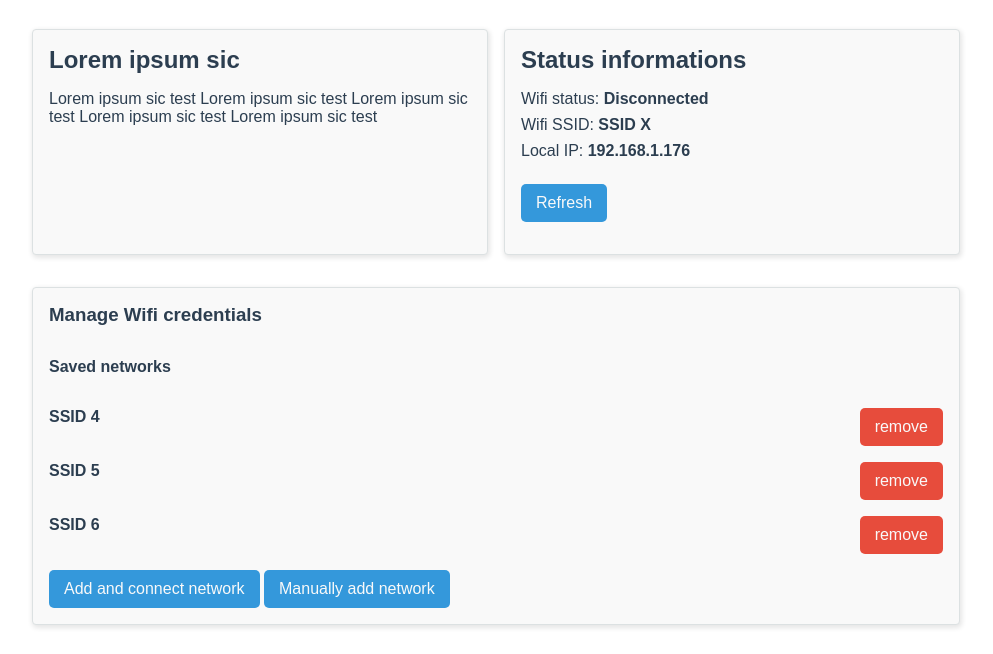
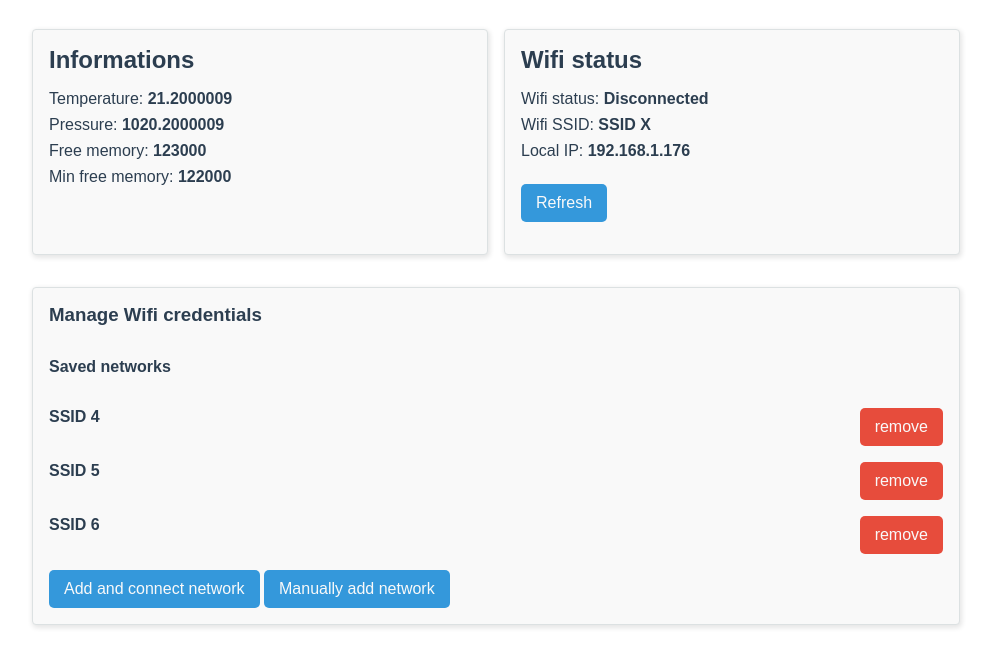
Before and after one commit to Akrobate/webradio-esp32-i2s, a website: page code/webinterface/index.html in a window 1280 px wide. Shown: the part 91-745 px from the top of the page, without its empty margins (144-1137 px from the left). Drawn offline with Linux system fonts and the light colour scheme.

Commit message:
Added webinterface updates

```diff
--- a/code/webinterface/index.html
+++ b/code/webinterface/index.html
@@ -20,15 +20,18 @@
 
             <div class="row">
                 <div class="col col-6 col-sm-12 mb-lg-mobile">
-                    <div class="card height-100 elevation">
-                        <h2>Lorem ipsum sic</h2>
-                        <p>Lorem ipsum sic test Lorem ipsum sic test Lorem ipsum sic test Lorem ipsum sic test Lorem ipsum sic test </p>
+                    <div class="card height-100 elevation block-info">
+                        <h2>Informations</h2>
+                        <p>Temperature: <strong class="temperature"> - </strong></p>
+                        <p>Pressure: <strong class="pressure"> - </strong></p>
+                        <p>Free memory: <strong class="free-memory"> - </strong></p>
+                        <p>Min free memory: <strong class="min-free-memory"> - </strong></p>
                     </div>
                 </div>
 
                 <div class="col col-6 col-sm-12">
-                    <div class="card height-100 elevation block-info">
-                        <h2>Status informations</h2>
+                    <div class="card height-100 elevation block-wifi-status">
+                        <h2>Wifi status</h2>
                         <p>Wifi status: <strong class="connection-status"> - </strong></p>
                         <p>Wifi SSID: <strong class="wifi-ssid"> - </strong></p>
                         <p>Local IP: <strong class="local-ip"> - </strong></p>
--- a/code/webinterface/index.js
+++ b/code/webinterface/index.js
@@ -34,7 +34,7 @@ function isValidUrl(string) {
 document.addEventListener('DOMContentLoaded', async () => {
     loadStationList()
     loadSavedNetworksList()
-    loadInfoData()
+    loadInfoAndWifiStatusData()
 })
 
 
@@ -254,18 +254,23 @@ async function refreshAvailableNetworks(btn) {
 /**
  * Info
  */
-
 async function refreshInfo(btn) {
     buttonSetLoadingState(btn, true)
-    await loadInfoData()
+    await loadInfoAndWifiStatusData()
     buttonSetLoadingState(btn, false)
 }
 
 
-async function loadInfoData() {
+async function loadInfoAndWifiStatusData() {
     const info = await serverGetInfo()
-    const _el = $('.block-info')
-    $('.connection-status', _el).textContent = info.is_connected_to_wifi ? 'Connected' : 'Disconnected'
-    $('.wifi-ssid', _el).textContent = info.connected_to_ssid ==  '' ?  'None' : info.connected_to_ssid
-    $('.local-ip', _el).textContent = info.local_ip ==  '' ? 'None' : info.local_ip
+    const _el_block_wifi_status = $('.block-wifi-status')
+    const _el_block_info = $('.block-info')
+    $('.connection-status', _el_block_wifi_status).textContent = info.is_connected_to_wifi ? 'Connected' : 'Disconnected'
+    $('.wifi-ssid', _el_block_wifi_status).textContent = info.connected_to_ssid ==  '' ?  'None' : info.connected_to_ssid
+    $('.local-ip', _el_block_wifi_status).textContent = info.local_ip ==  '' ? 'None' : info.local_ip
+
+    $('.temperature', _el_block_info).textContent = info.temperature
+    $('.pressure', _el_block_info).textContent = info.pressure
+    $('.free-memory', _el_block_info).textContent = info.total_free_bytes
+    $('.min-free-memory', _el_block_info).textContent = info.minimum_free_bytes
 }
--- a/code/webinterface/mock-server.js
+++ b/code/webinterface/mock-server.js
@@ -181,6 +181,7 @@ async function serverGetInfo() {
         temperature: 21.2000009,
         pressure: 1020.2000009,
         total_free_bytes: 123000,
+        minimum_free_bytes: 122000,
         is_connected_to_wifi: false,
         connected_to_ssid: 'SSID X',
         local_ip: '192.168.1.176',
```
Also changed, not shown: code/WebRadio/data/webinterface/index.html (+8 -5 lines), code/WebRadio/data/webinterface/index.js (+13 -8 lines).
